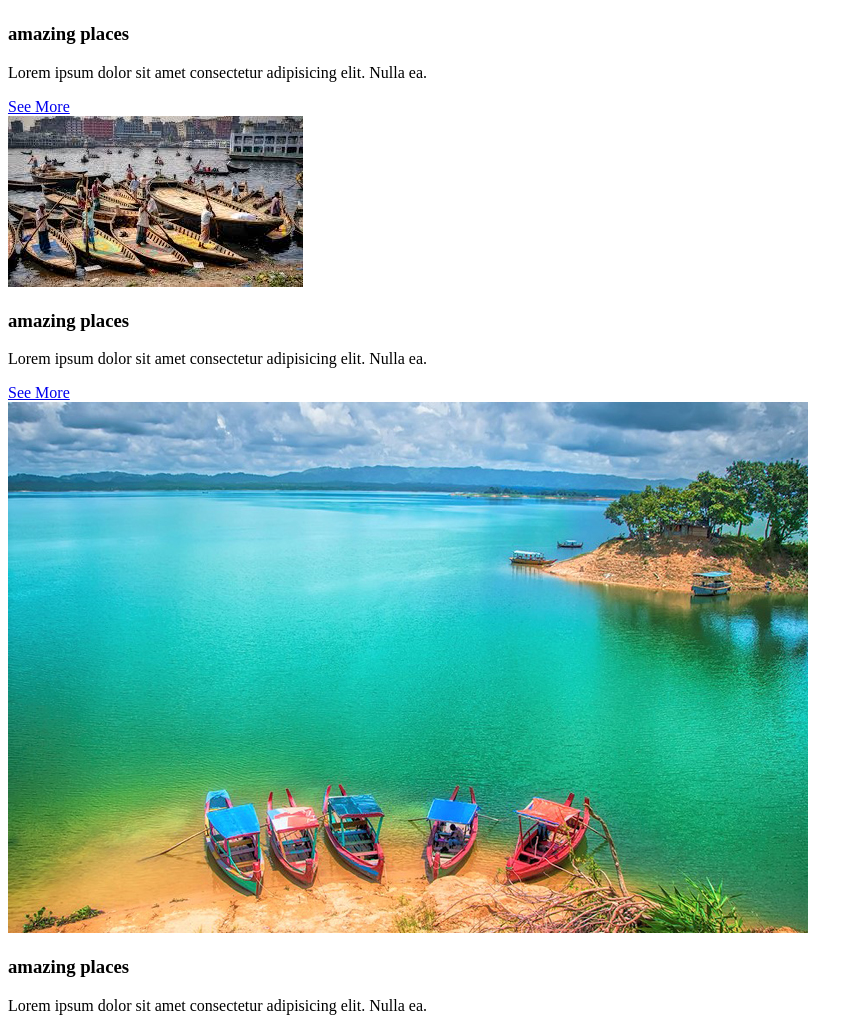
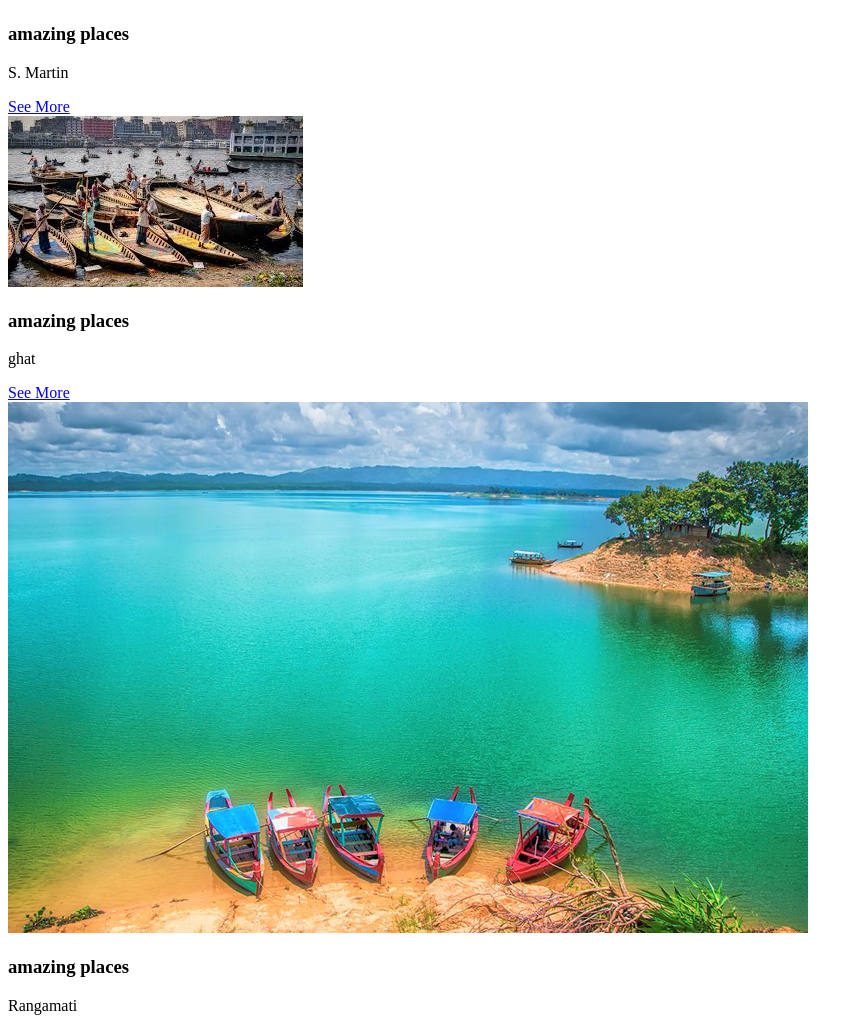
Before and after one commit to SaiyemRaiyan/CholoGhuri--Event-Organizer-and-Travel-Mate-Matching-System, a plain HTML site: page Index.html in a window 1280 px wide. Shown: the part 10606-11624 px from the top of the page, without its empty margins (0-863 px from the left). Drawn offline with nearby package versions, Linux system fonts and the light colour scheme.

Commit message:
Update Index.html

```diff
--- a/Index.html
+++ b/Index.html
@@ -407,7 +407,7 @@
                 <img src="images/saint martin.webp" alt="">
                 <div class="content">
                     <h3>amazing places</h3>
-                    <p>Lorem ipsum dolor sit amet consectetur adipisicing elit. Nulla ea.</p>
+                    <p>S. Martin</p>
                     <a href="#" class="btn">See More</a>
                 </div>
             </div>
@@ -415,7 +415,7 @@
                 <img src="images/ghat.jpeg" alt="">
                 <div class="content">
                     <h3>amazing places</h3>
-                    <p>Lorem ipsum dolor sit amet consectetur adipisicing elit. Nulla ea.</p>
+                    <p>ghat</p>
                     <a href="#" class="btn">See More</a>
                 </div>
             </div>
@@ -423,7 +423,7 @@
                 <img src="images/Rangamati.jpg" alt="">
                 <div class="content">
                     <h3>amazing places</h3>
-                    <p>Lorem ipsum dolor sit amet consectetur adipisicing elit. Nulla ea.</p>
+                    <p>Rangamati</p>
                     <a href="#" class="btn">See More</a>
                 </div>
             </div>
@@ -431,7 +431,7 @@
                 <img src="images/astogram.jpg" alt="">
                 <div class="content">
                     <h3>amazing places</h3>
-                    <p>Lorem ipsum dolor sit amet consectetur adipisicing elit. Nulla ea.</p>
+                    <p>Ostogram</p>
                     <a href="#" class="btn">See More</a>
                 </div>
             </div>
@@ -439,7 +439,7 @@
                 <img src="images/shatgombuj.jpeg" alt="">
                 <div class="content">
                     <h3>amazing places</h3>
-                    <p>Lorem ipsum dolor sit amet consectetur adipisicing elit. Nulla ea.</p>
+                    <p>Shatgombuj Mosque</p>
                     <a href="#" class="btn">See More</a>
                 </div>
             </div>
@@ -447,7 +447,7 @@
                 <img src="images/g-6.jpg" alt="">
                 <div class="content">
                     <h3>amazing places</h3>
-                    <p>Lorem ipsum dolor sit amet consectetur adipisicing elit. Nulla ea.</p>
+                    <p>Amazing Places</p>
                     <a href="#" class="btn">See More</a>
                 </div>
             </div>
@@ -455,7 +455,7 @@
                 <img src="images/shitakondo.jpg" alt="">
                 <div class="content">
                     <h3>amazing places</h3>
-                    <p>Lorem ipsum dolor sit amet consectetur adipisicing elit. Nulla ea.</p>
+                    <p>Shitakundu Hill</p>
                     <a href="#" class="btn">See More</a>
                 </div>
             </div>
@@ -463,7 +463,7 @@
                 <img src="images/sajek.jpeg" alt="">
                 <div class="content">
                     <h3>amazing places</h3>
-                    <p>Lorem ipsum dolor sit amet consectetur adipisicing elit. Nulla ea.</p>
+                    <p>Sajek Valley</p>
                     <a href="#" class="btn">See More</a>
                 </div>
             </div>
@@ -471,7 +471,7 @@
                 <img src="images/jaflong.jpeg" alt="">
                 <div class="content">
                     <h3>amazing places</h3>
-                    <p>Lorem ipsum dolor sit amet consectetur adipisicing elit. Nulla ea.</p>
+                    <p>Jaflong, Sylhet</p>
                     <a href="#" class="btn">See More</a>
                 </div>
             </div>
```
